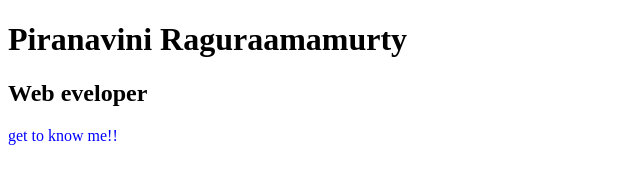
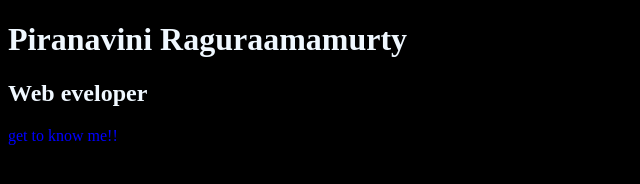
Before and after one commit to rpiranavini/Piranavini, a plain HTML site: page index.html in a window 1280 px wide. Shown: the whole page, without its empty margins (0-640 px from the left). Drawn offline with Linux system fonts and the light colour scheme.

Commit message:
change background color

```diff
--- a/index.html
+++ b/index.html
@@ -7,7 +7,7 @@
     <title>Piranavini-portfolio
     </title>
 </head>
-<body>
+<body style="background-color: black;color: aliceblue">
   <h1>Piranavini Raguraamamurty</h1>
   <h2>Web eveloper</h2>
   <p style="color: blue;">get to know me!!</p>
```
